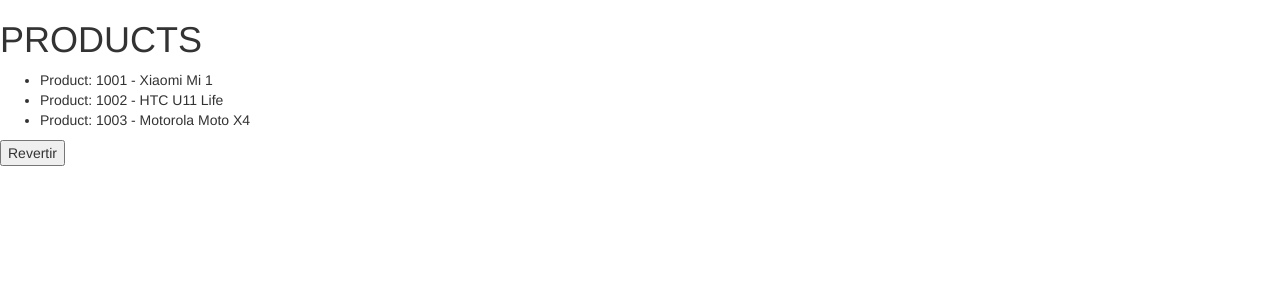
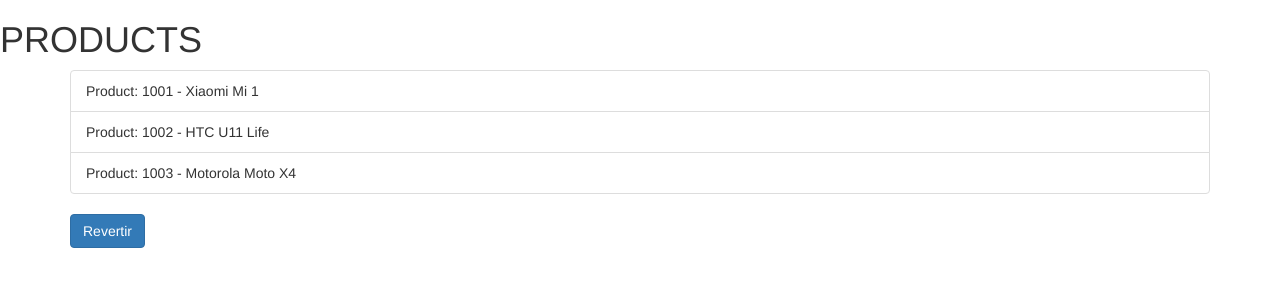
Before and after one commit to sofiacr/inno-store-practice, an Angular app: page / in a window 1280 px wide. Shown: the top 300 px of the page. Built offline with nearby package versions, Linux system fonts and the light colour scheme.

Commit message:
Use bootstrap classes in list items and button

```diff
--- a/src/app/shared/list/list.component.html
+++ b/src/app/shared/list/list.component.html
@@ -1,6 +1,8 @@
-<ul>
-    <li [attr.id]="i" *ngFor="let product of products; index as i">
-        {{product.id | label:"Product"}} - {{product.description}}
-    </li>
-</ul>
-<button (click)="emitReverse()">Revertir</button>
+<div class="container">
+    <ul class="list-group">
+        <li class="list-group-item" [attr.id]="i" *ngFor="let product of products; index as i">
+            {{product.id | label:"Product"}} - {{product.description}}
+        </li>
+    </ul>
+    <button (click)="emitReverse()" type="button" class="btn btn-primary">Revertir</button>
+</div>
```
